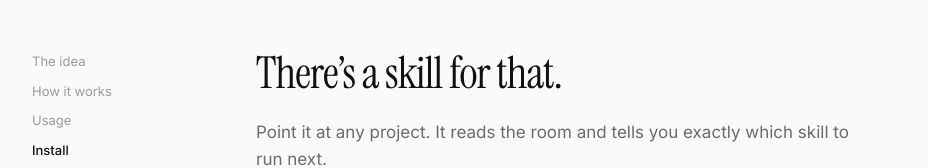
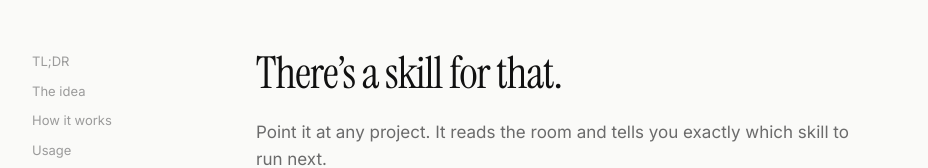
Before and after one commit to iamichieuche/kaizen, a Next.js app: page /kaizen/ in a window 1280 px wide. Shown: the top 168 px of the page, without its empty margins (64-992 px from the left). Built offline with nearby package versions, Linux system fonts and the light colour scheme.

Commit message:
Add TL;DR as first TOC item linking to intro section

```diff
--- a/app/Toc.tsx
+++ b/app/Toc.tsx
@@ -3,6 +3,7 @@
 import { useEffect, useRef } from "react";
 
 const links = [
+  { href: "#tldr", label: "TL;DR" },
   { href: "#the-idea", label: "The idea" },
   { href: "#how-it-works", label: "How it works" },
   { href: "#usage", label: "Usage" },
--- a/app/page.tsx
+++ b/app/page.tsx
@@ -37,7 +37,7 @@ export default function Home() {
           </div>
 
           <div className="article-body">
-            <section>
+            <section id="tldr">
               <p>
                 I&rsquo;ve been building out my agent skills toolkit for a
                 while. At some point I hit 250 installed skills. Things like{" "}
```
